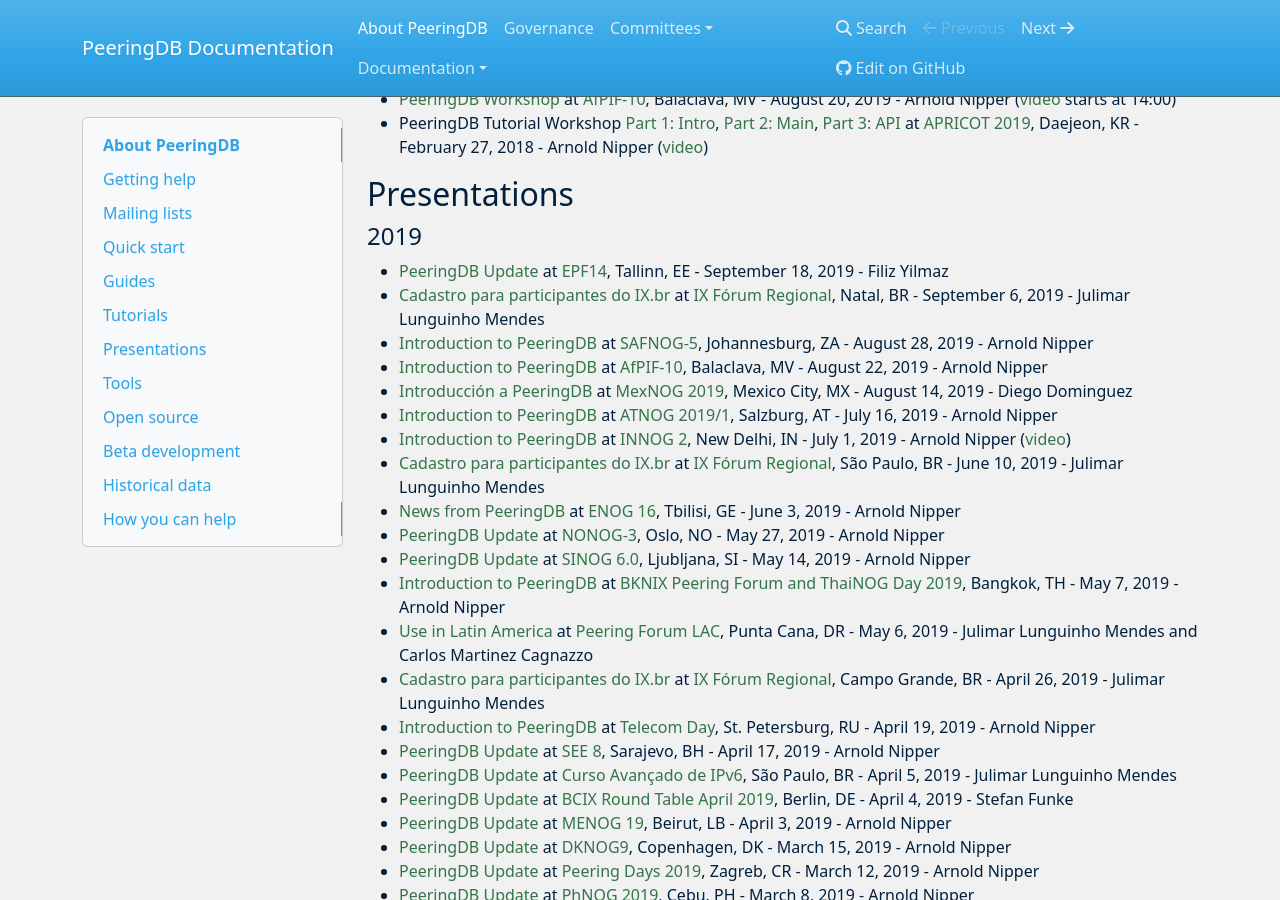
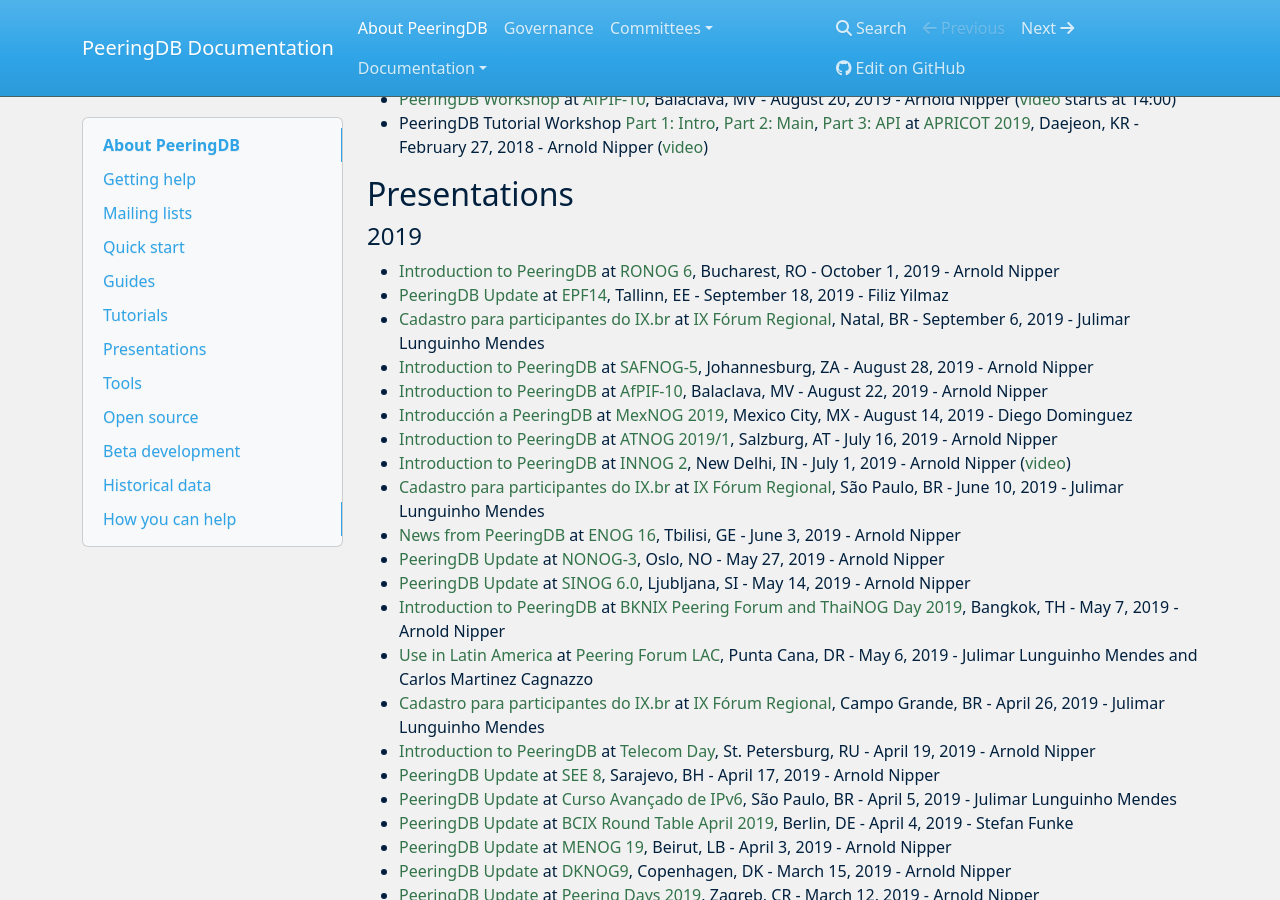
Before and after one commit to peeringdb/docs, an MkDocs documentation site: the page built from docs/index.md, in a window 1280 px wide and 900 px high, scrolled down 1424 px. Built offline with MkDocs 1.6.1, drawn with Linux system fonts in a browser that asks for light colours; nearby versions of some CDN libraries.

Commit message:
Added Arnold's RONOG 6 presentation.

```diff
--- a/docs/index.md
+++ b/docs/index.md
@@ -58,6 +58,7 @@
 
 #### 2019
 
+- [Introduction to PeeringDB](presentation/https://livestream.com/internetsociety/afpif2019/videos/195303661) at [RONOG 6](https://www.ronog.ro/), Bucharest, RO - October 1, 2019 - Arnold Nipper
 - [PeeringDB Update](presentation/PeeringDBUpdate_EPF2019.pdf) at [EPF14](https://www.peering-forum.eu/agenda?year=2019), Tallinn, EE - September 18, 2019 - Filiz Yilmaz
 - [Cadastro para participantes do IX.br](presentation/ix-forum-natal-peeringdb.20190906.pdf) at [IX Fórum Regional](https://regional.forum.ix.br/36-RN/), Natal, BR - September 6, 2019 - Julimar Lunguinho Mendes
 - [Introduction to PeeringDB](presentation/20190828-SAFNOG5-Arnold-Nipper.pdf) at [SAFNOG-5](http://www.safnog.org/), Johannesburg, ZA - August 28, 2019 - Arnold Nipper
```
Also changed, not shown: 1 other file.
